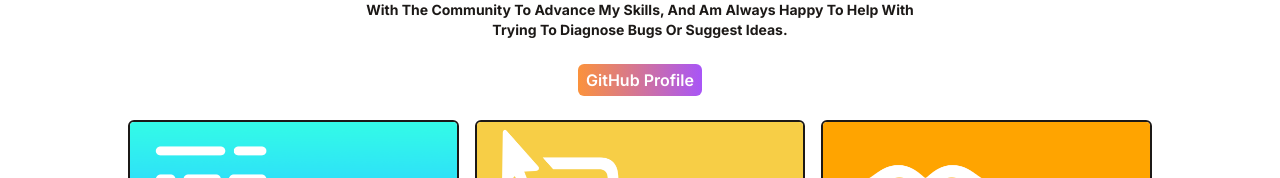
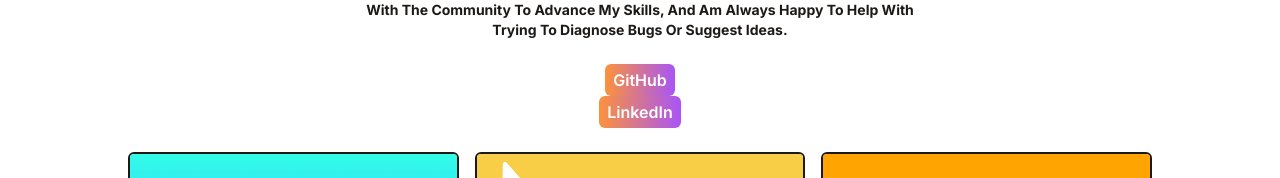
Before and after one commit to markydoodled/portfolio, a React (Vite) app: page / in a window 1280 px wide. Shown: the part 296-474 px from the top of the page. Built offline with nearby package versions, Linux system fonts and the light colour scheme.

Commit message:
Added LinkedIn Profile Link

```diff
--- a/src/components/Intro.jsx
+++ b/src/components/Intro.jsx
@@ -12,7 +12,9 @@ function Intro() {
             {/*Intro Personal Description Summary Text With Styling*/}
             <p className="text-sm max-w-xl mb-6 font-bold">Hi, I’m Mark. I’m Interested In Developing For The Apple Ecosystem. Currently I Am Learning Swift And SwiftUI. I’m Always Looking To Collaborate On SwiftUI Projects With The Community To Advance My Skills, And Am Always Happy To Help With Trying To Diagnose Bugs Or Suggest Ideas.</p>
             {/*GitHub Profile Link*/}
-            <a href="https://github.com/markydoodled/" target="_blank" rel="noreferrer" className="inline-block px-2 py-1 text-sm md:text-base font-semibold bg-gradient-to-r from-orange-400 to-purple-500 dark:bg-gradient-to-r from-orange-400 to-purple-500 text-stone-900 rounded-md text-white hover:underline">GitHub Profile</a>
+            <a href="https://github.com/markydoodled/" target="_blank" rel="noreferrer" className="inline-block px-2 py-1 text-sm md:text-base font-semibold bg-gradient-to-r from-orange-400 to-purple-500 dark:bg-gradient-to-r from-orange-400 to-purple-500 text-stone-900 rounded-md text-white hover:underline">GitHub</a>
+            {/*LinkedIn Profile Link*/}
+            <a href="www.linkedin.com/in/mark-howard-2050a1252" target="_blank" rel="noreferrer" className="inline-block px-2 py-1 text-sm md:text-base font-semibold bg-gradient-to-r from-orange-400 to-purple-500 dark:bg-gradient-to-r from-orange-400 to-purple-500 text-stone-900 rounded-md text-white hover:underline">LinkedIn</a>
         </div>
     )
 }
```
